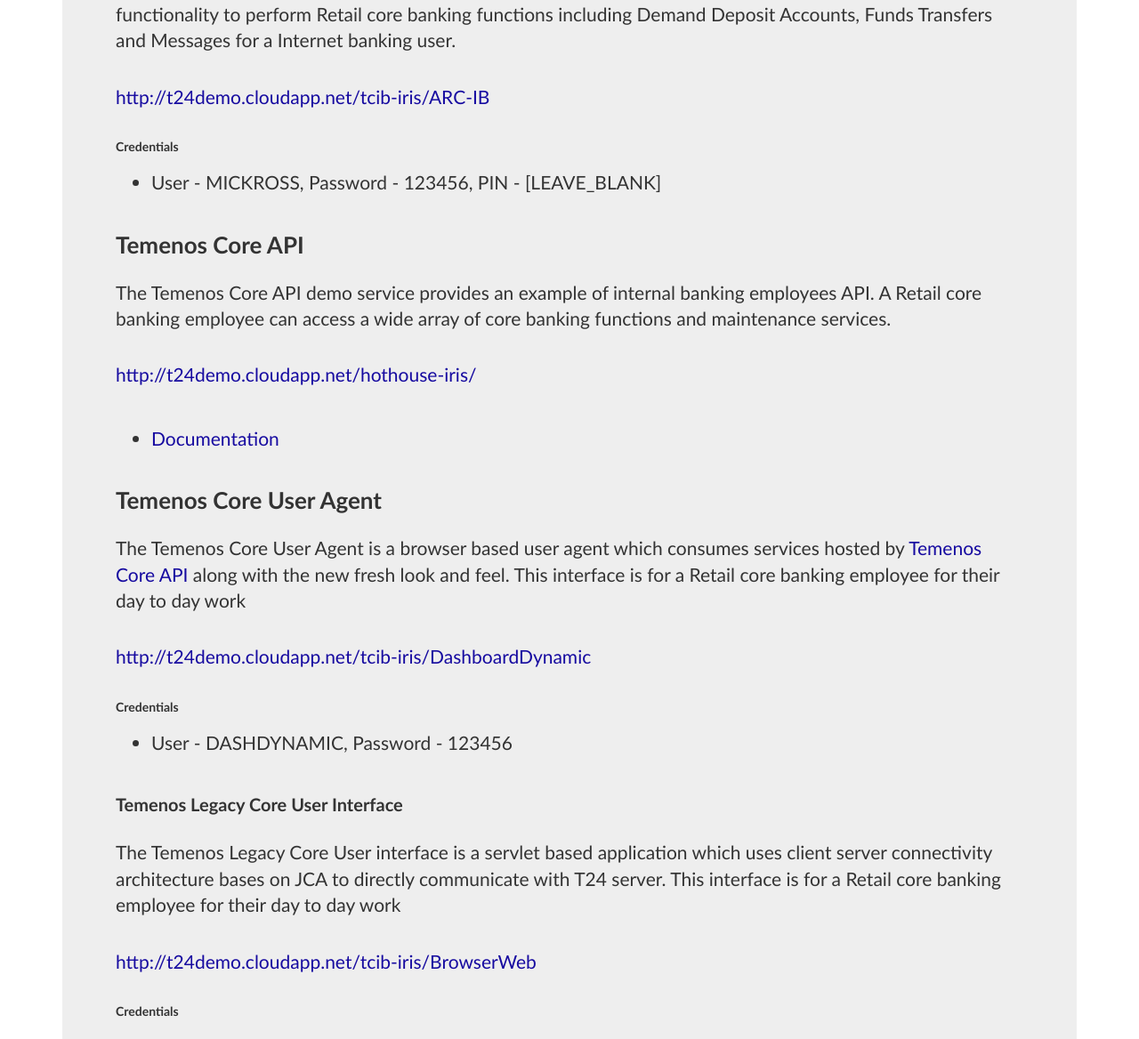
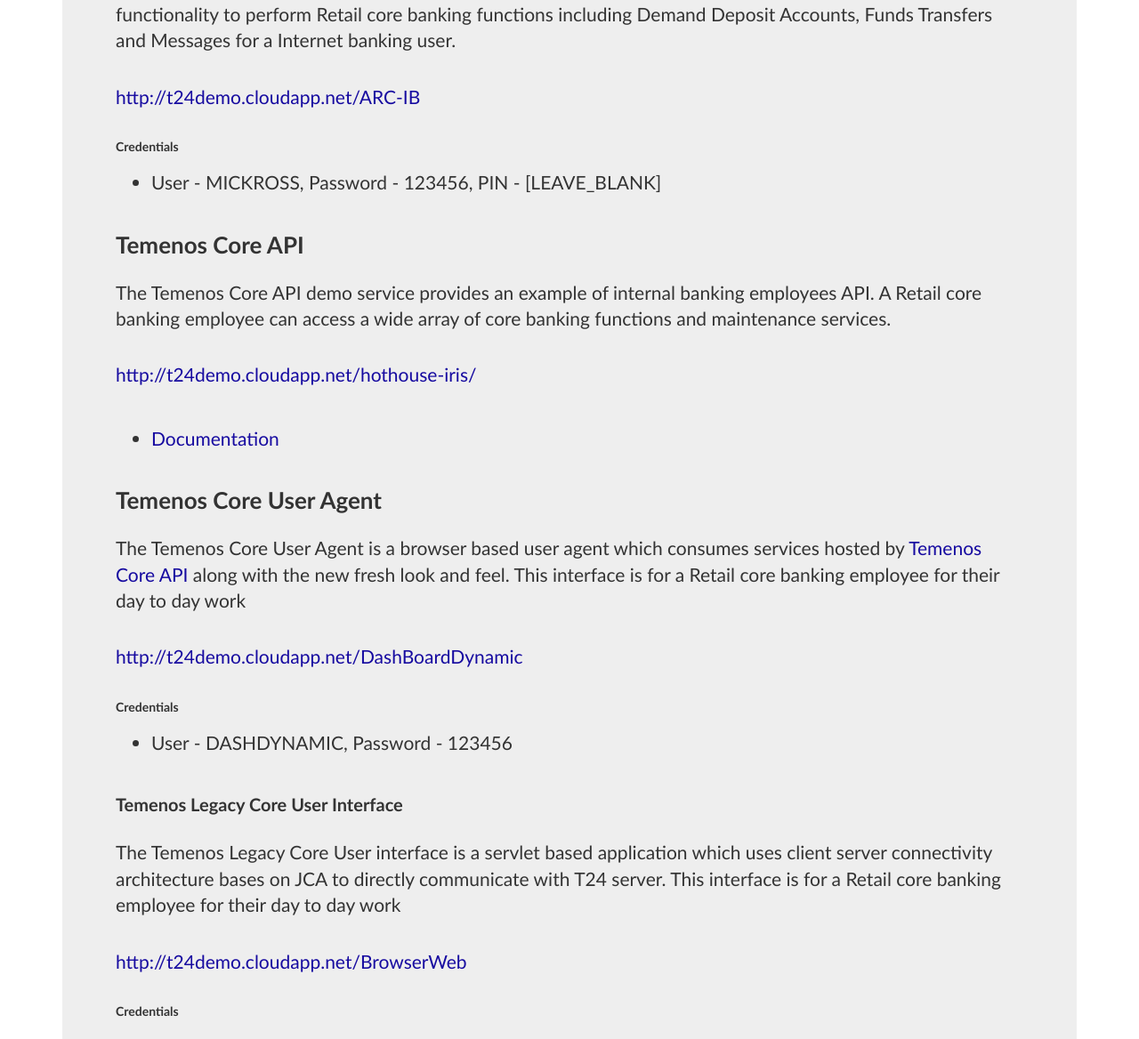
Before and after one commit to temenostech/TemenosHypermediaAPI, a Jekyll site: the page built from index.md, in a window 1280 px wide. Shown: the part 923-2091 px from the top of the page at 89% size. Built offline with Jekyll 4.4.1, drawn with Linux system fonts in a browser that asks for light colours; some web fonts are replaced; Markdown is read by kramdown in place of the engine named in the settings; part of the change alters nothing that is shown.

Commit message:
Fixed urls to user interfaces BrowserWeb, DashBoardDynamic, and ARC-IB.

```diff
--- a/index.md
+++ b/index.md
@@ -20,7 +20,7 @@ The Temenos Internet API demo service provides an example internet bank with Ret
 
 The Temenos Legacy Internet User Interface is an servlet based application which uses client server connectivity architecture bases on JCA to directly communicate with T24 server. This interface provide functionality to perform Retail core banking functions including Demand Deposit Accounts, Funds Transfers and Messages for a Internet banking user.
 
-[http://t24demo.cloudapp.net/tcib-iris/ARC-IB](http://t24demo.cloudapp.net/tcib-iris/ARC-IB)
+[http://t24demo.cloudapp.net/ARC-IB](http://t24demo.cloudapp.net/ARC-IB)
 
 ##### Credentials
 
@@ -39,7 +39,7 @@ The Temenos Core API demo service provides an example of internal banking employ
 
 The Temenos Core User Agent is a browser based user agent which consumes services hosted by [Temenos Core API](CoreAPI) along with the new fresh look and feel. This interface is for a Retail core banking employee for their day to day work
 
-[http://t24demo.cloudapp.net/tcib-iris/DashboardDynamic](http://t24demo.cloudapp.net/tcib-iris/DashboardDynamic)
+[http://t24demo.cloudapp.net/DashBoardDynamic](http://t24demo.cloudapp.net/DashBoardDynamic)
 
 ##### Credentials
 
@@ -49,7 +49,7 @@ The Temenos Core User Agent is a browser based user agent which consumes service
 
 The Temenos Legacy Core User interface is a servlet based application which uses client server connectivity architecture bases on JCA to directly communicate with T24 server. This interface is for a Retail core banking employee for their day to day work
 
-[http://t24demo.cloudapp.net/tcib-iris/BrowserWeb](http://t24demo.cloudapp.net/tcib-iris/BrowserWeb)
+[http://t24demo.cloudapp.net/BrowserWeb](http://t24demo.cloudapp.net/BrowserWeb)
 
 ##### Credentials
 
```
